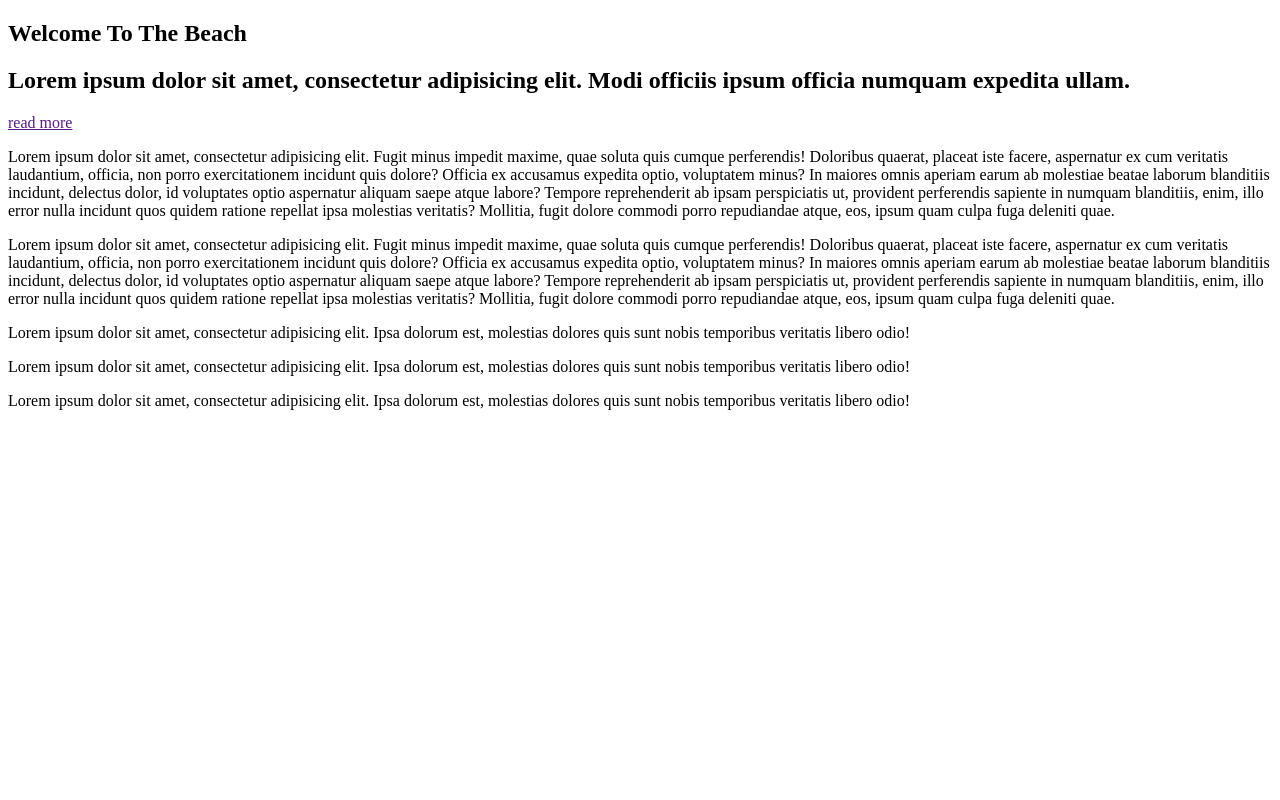
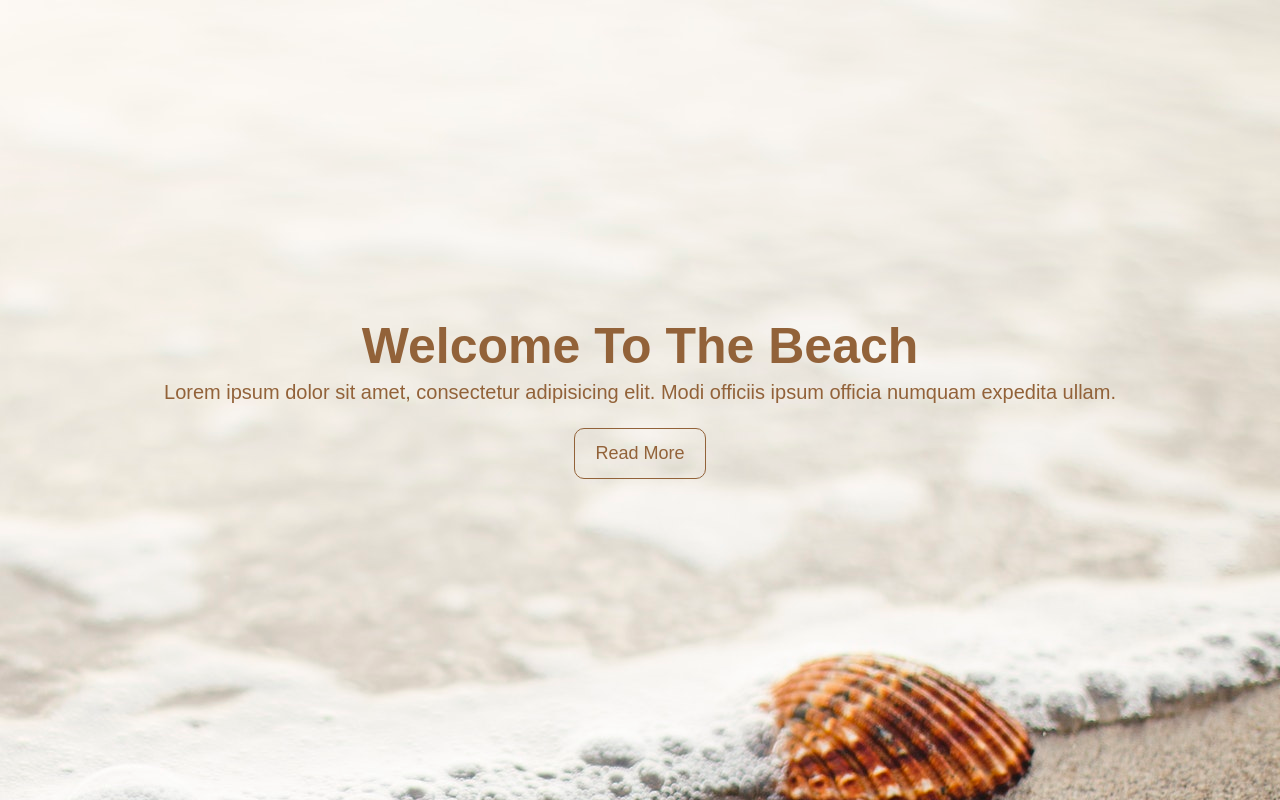
Before and after one commit to Andrii-volk/Css-block-model, a plain HTML site: page index.html in a window 1280 px wide. Drawn offline with Linux system fonts and the light colour scheme.

Commit message:
~add the first section of the page

```diff
--- /dev/null
+++ b/assets/styles/style.css
@@ -0,0 +1,41 @@
+* {
+  box-sizing: border-box;
+}
+body {
+  margin: 0;
+  font-family: Arial, "Helvetica Neue", Helvetica, sans-serif;
+
+}
+.bg {
+  padding-top: 316px;
+  height: 100vh;
+  color: #926239;
+  text-align: center;
+ background-image: url("./../images/beachshowcase.jpg");
+ background-position: right center;
+ /* background-color: #867272; */
+}
+.header {
+      font-size: 50px;
+    line-height: 1.2;
+    margin: 0;
+
+}
+.paragraf {
+  margin: 0;
+  font-size: 20px;
+  line-height: 32px;
+
+}
+.read{
+  display: inline-block;
+  margin-top: 20px;
+  padding: 10px 20px;
+  border: #926239 1px solid;
+  border-radius: 10px;
+  color: #926239;
+  text-decoration: none;
+  text-transform: capitalize;
+  line-height: 28.8px;
+  font-size: 18px;
+}
--- a/index.html
+++ b/index.html
@@ -1,34 +1,20 @@
 <!DOCTYPE html>
 <html lang="en">
-<head>
-  <meta charset="UTF-8">
-  <meta name="viewport" content="width=device-width, initial-scale=1.0">
-  <title>Css box model</title>
-</head>
-<body>
-   <main>
-    <section>
-      <h1>Welcome To The Beach</h1>
-      <h2>Lorem ipsum dolor sit amet, consectetur adipisicing elit. Modi officiis ipsum officia numquam expedita ullam.</h2>
-      <a href="">read more</a>
+  <head>
+    <meta charset="UTF-8" />
+    <meta name="viewport" content="width=device-width, initial-scale=1.0" />
+    <title>Css box model</title>
+    <link rel="stylesheet" href="./assets/styles/style.css" />
+  </head>
+  <body>
+    <section class="bg">
+      <h1 class="header">Welcome To The Beach</h1>
+      <p class="paragraf">
+        Lorem ipsum dolor sit amet, consectetur adipisicing elit. Modi officiis
+        ipsum officia numquam expedita ullam.
+      </p>
+      <a class="read" href="">read more</a>
     </section>
-    <section>
-      <article>
-        <p>Lorem ipsum dolor sit amet, consectetur adipisicing elit. Fugit minus impedit maxime, quae soluta quis cumque perferendis! Doloribus quaerat, placeat iste facere, aspernatur ex cum veritatis laudantium, officia, non porro exercitationem incidunt quis dolore? Officia ex accusamus expedita optio, voluptatem minus? In maiores omnis aperiam earum ab molestiae beatae laborum blanditiis incidunt, delectus dolor, id voluptates optio aspernatur aliquam saepe atque labore? Tempore reprehenderit ab ipsam perspiciatis ut, provident perferendis sapiente in numquam blanditiis, enim, illo error nulla incidunt quos quidem ratione repellat ipsa molestias veritatis? Mollitia, fugit dolore commodi porro repudiandae atque, eos, ipsum quam culpa fuga deleniti quae.</p>
-      </article>
-      <article>
-        <p>Lorem ipsum dolor sit amet, consectetur adipisicing elit. Fugit minus impedit maxime, quae soluta quis cumque perferendis! Doloribus quaerat, placeat iste facere, aspernatur ex cum veritatis laudantium, officia, non porro exercitationem incidunt quis dolore? Officia ex accusamus expedita optio, voluptatem minus? In maiores omnis aperiam earum ab molestiae beatae laborum blanditiis incidunt, delectus dolor, id voluptates optio aspernatur aliquam saepe atque labore? Tempore reprehenderit ab ipsam perspiciatis ut, provident perferendis sapiente in numquam blanditiis, enim, illo error nulla incidunt quos quidem ratione repellat ipsa molestias veritatis? Mollitia, fugit dolore commodi porro repudiandae atque, eos, ipsum quam culpa fuga deleniti quae.</p>
-      </article>
-      <article>
-        <p>Lorem ipsum dolor sit amet, consectetur adipisicing elit. Ipsa dolorum est, molestias dolores quis sunt nobis temporibus veritatis libero odio!</p>
-      </article>
-      <article>
-        <p>Lorem ipsum dolor sit amet, consectetur adipisicing elit. Ipsa dolorum est, molestias dolores quis sunt nobis temporibus veritatis libero odio!</p>
-      </article>
-      <article>
-        <p>Lorem ipsum dolor sit amet, consectetur adipisicing elit. Ipsa dolorum est, molestias dolores quis sunt nobis temporibus veritatis libero odio!</p>
-      </article>
-    </section>
-  </main>
-</body>
+    <section></section>
+  </body>
 </html>
```
Also changed, not shown: assets/style.css (deleted).
